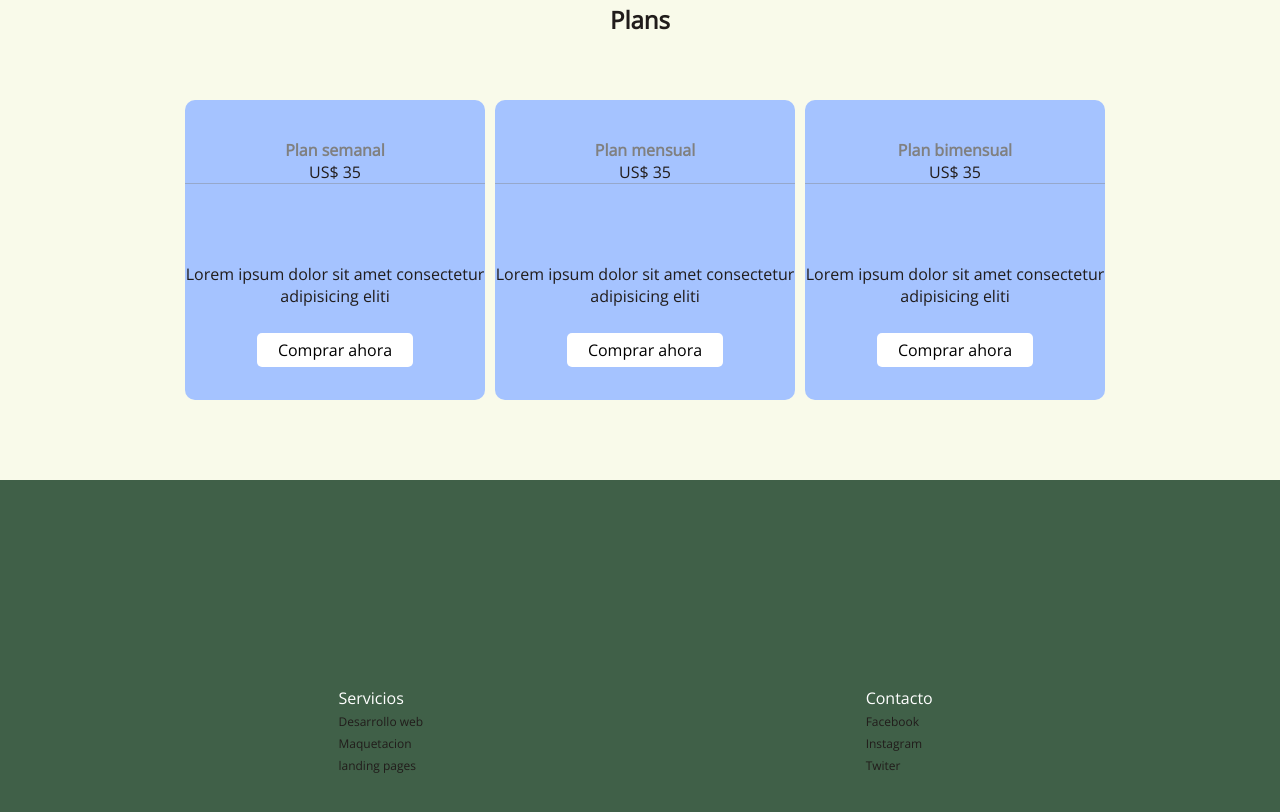
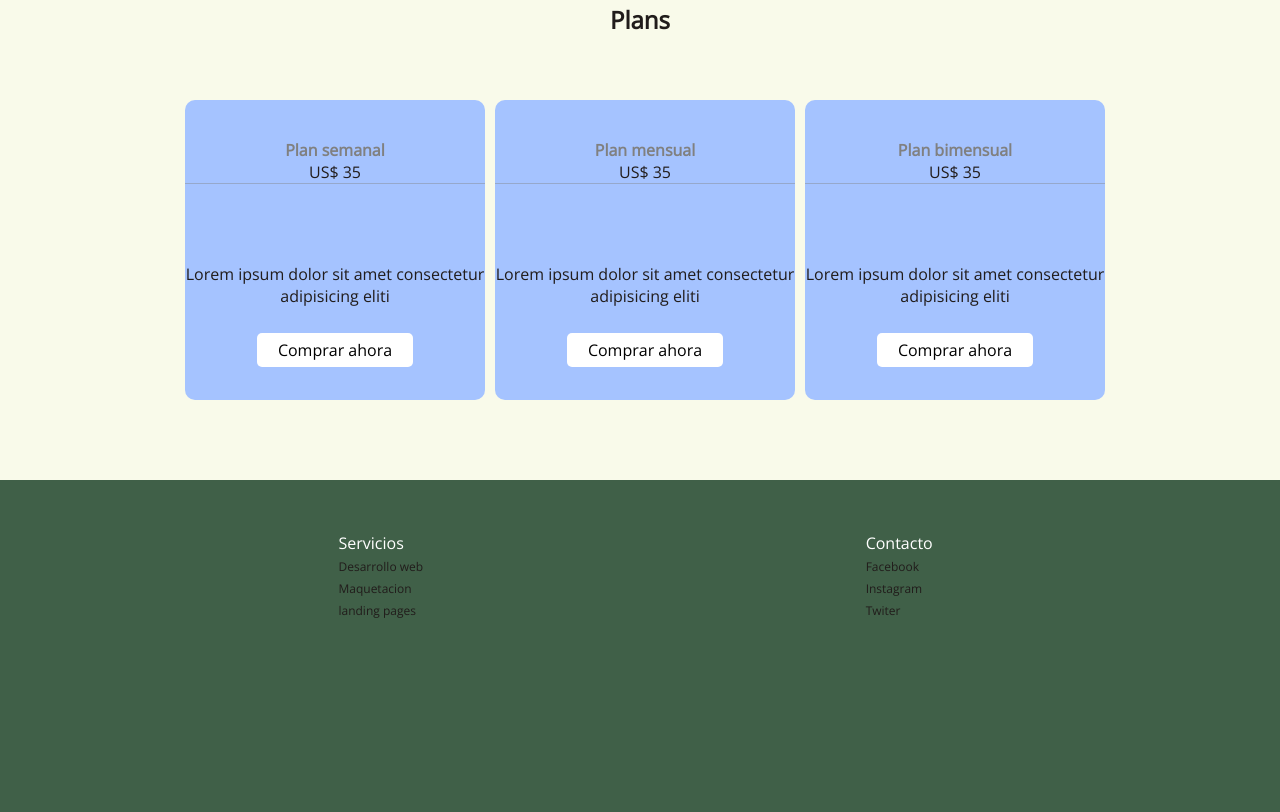
Before and after one commit to estebandbh/Landing-page-psico, a plain HTML site: page index.html in a window 1280 px wide. Shown: the part 2460-3272 px from the top of the page. Drawn offline with nearby package versions, Linux system fonts and the light colour scheme; a web font is replaced by a local one.

Commit message:
Update style.css

```diff
--- a/style.css
+++ b/style.css
@@ -300,7 +300,7 @@ body {
 }
 
 .col{
-   padding-top: 40%;
+   padding-top: 10%;
 }
 .col ul li a{
   color: var(--text-color);
```
